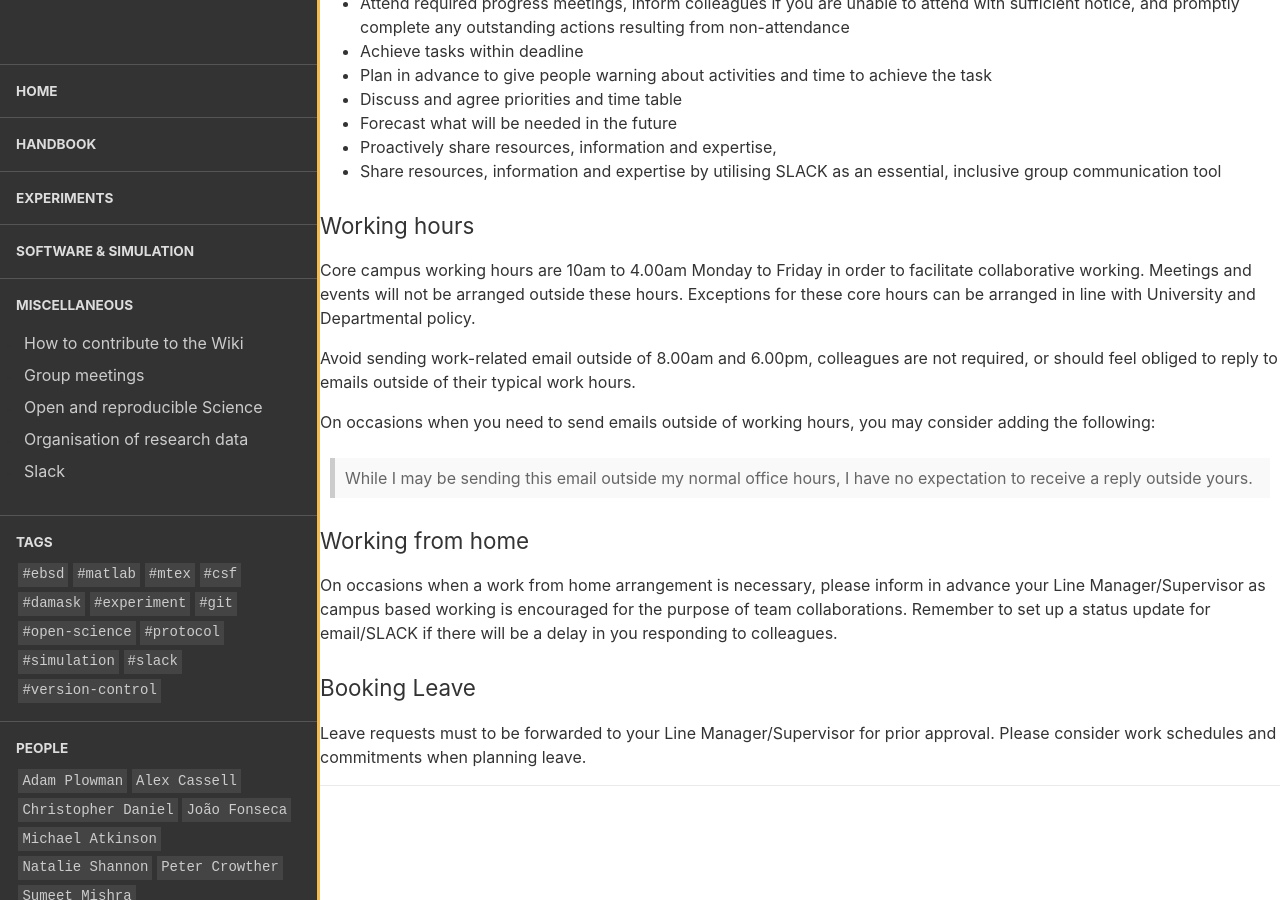
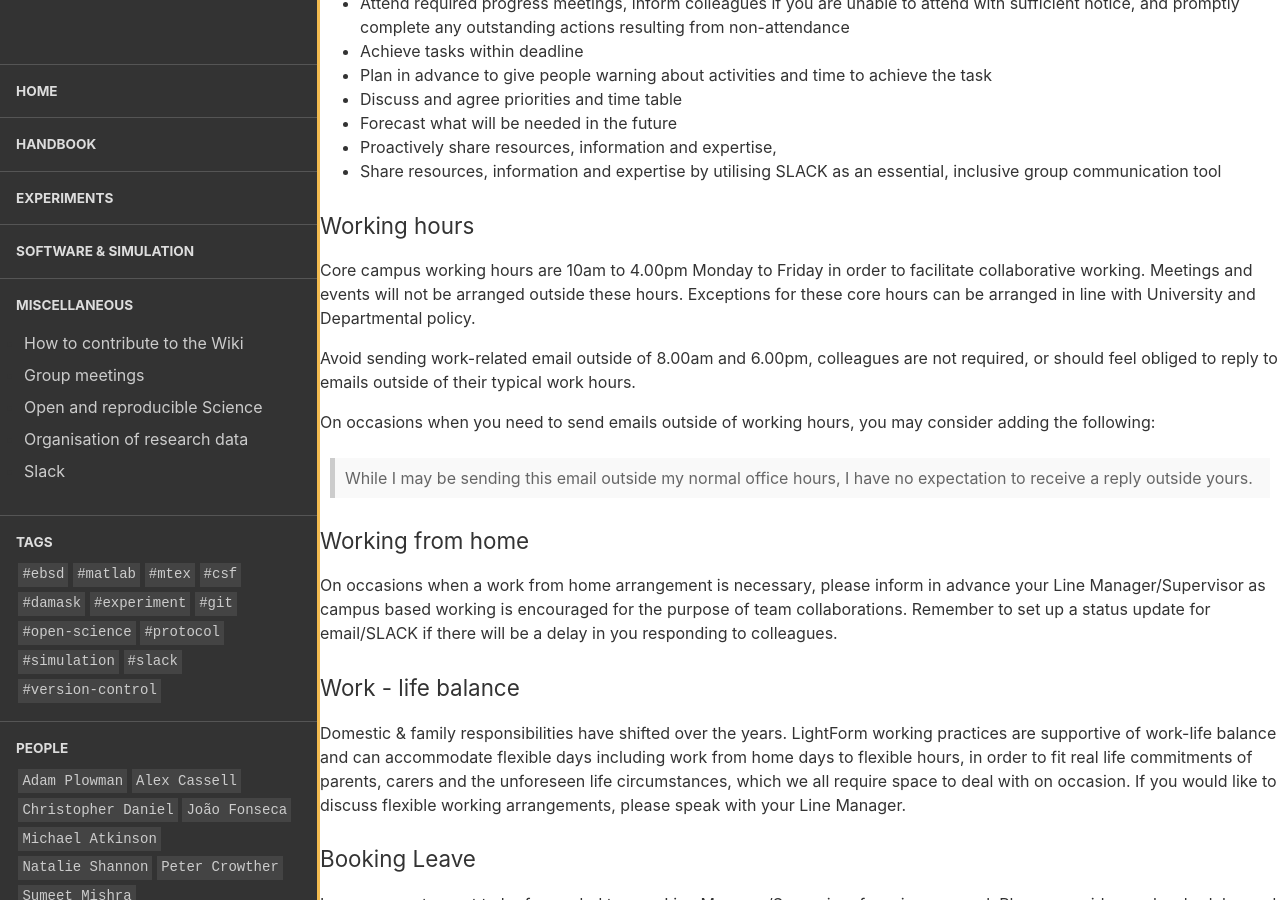
Before and after one commit to LightForm-group/wiki, a Jekyll site: the page built from _includes/code_of_conduct.md, in a window 1280 px wide and 900 px high, scrolled down 1798 px. Built offline with Jekyll 4.4.1, drawn with Linux system fonts in a browser that asks for light colours; our own code applies the rules of GitHub Pages for plain Markdown files.

Commit message:
Update code_of_conduct.md

```diff
--- a/_includes/code_of_conduct.md
+++ b/_includes/code_of_conduct.md
@@ -92,7 +92,7 @@ We will therefore:
 
 ### Working hours
 
-Core campus working hours are 10am to 4.00am Monday to Friday in order to facilitate collaborative working. Meetings and events will not be arranged outside these hours.
+Core campus working hours are 10am to 4.00pm Monday to Friday in order to facilitate collaborative working. Meetings and events will not be arranged outside these hours.
 Exceptions for these core hours can be arranged in line with University and Departmental policy.
 
 Avoid sending work-related email outside of 8.00am and 6.00pm, colleagues are not required, or should feel obliged to reply to emails outside of their typical work hours.
@@ -105,6 +105,12 @@ On occasions when you need to send emails outside of working hours, you may cons
 
 On occasions when a work from home arrangement is necessary, please inform in advance your Line Manager/Supervisor as campus based working is encouraged for the purpose of team collaborations. Remember to set up a status update for email/SLACK if there will be a delay in you responding to colleagues.
 
+### Work - life balance
+
+Domestic & family responsibilities have shifted over the years. LightForm working practices are supportive of work-life balance and can accommodate flexible days including work from home days to flexible hours, in order to fit real life commitments of parents, carers and the unforeseen life circumstances, which we all require space to deal with on occasion.
+If you would like to discuss flexible working arrangements, please speak with your Line Manager.
+
+
 ### Booking Leave
 
 Leave requests must to be forwarded to your Line Manager/Supervisor for prior approval. Please consider work schedules and commitments when planning leave.
```
